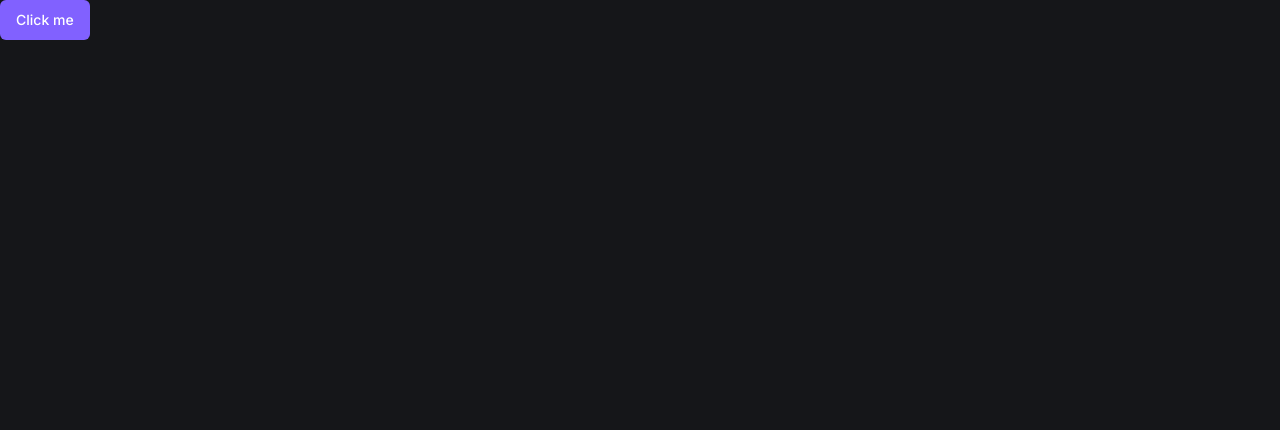
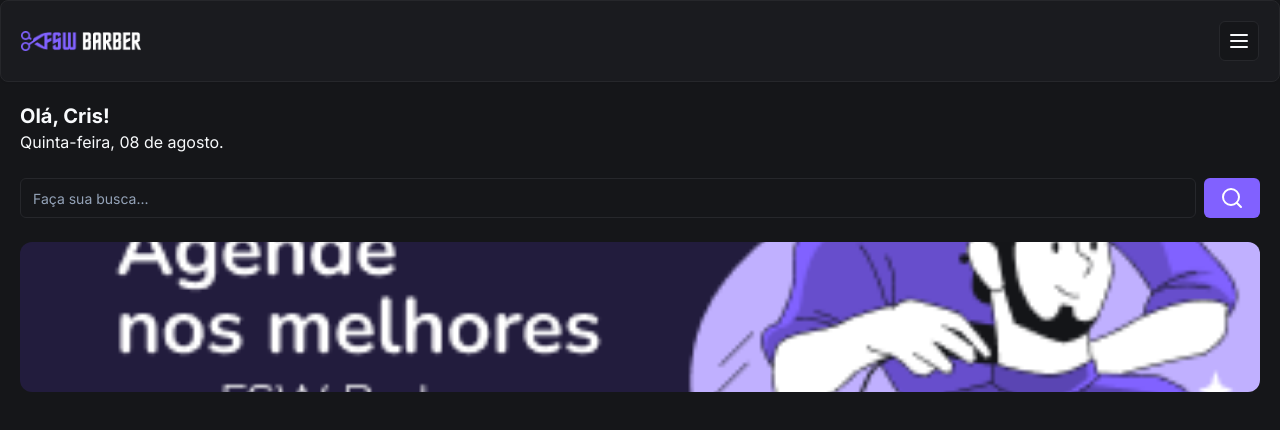
Before and after one commit to CrislandePereira/fswBarber, a Next.js app: page / in a window 1280 px wide. Shown: the top 430 px of the page. Built offline with nearby package versions, Linux system fonts and the light colour scheme.

Commit message:
feat: add Header component and Banner

```diff
--- /dev/null
+++ b/app/_components/header.tsx
@@ -0,0 +1,19 @@
+import Image from "next/image"
+import { Card, CardContent } from "./ui/card"
+import { Button } from "./ui/button"
+import { MenuIcon } from "lucide-react"
+
+const Header = () => {
+  return (
+    <Card>
+      <CardContent className="flex flex-row items-center justify-between p-5">
+        <Image alt="FSW Barber" src="/logo.png" height={18} width={120} />
+        <Button size="icon" variant="outline">
+          <MenuIcon />
+        </Button>
+      </CardContent>
+    </Card>
+  )
+}
+
+export default Header
--- a/components/ui/button.tsx
+++ b/app/_components/ui/button.tsx
@@ -30,7 +30,7 @@
       variant: "default",
       size: "default",
     },
-  }
+  },
 )
 
 export interface ButtonProps
@@ -49,7 +49,7 @@
         {...props}
       />
     )
-  }
+  },
 )
 Button.displayName = "Button"
 
--- /dev/null
+++ b/app/_components/ui/card.tsx
@@ -0,0 +1,79 @@
+import * as React from "react"
+
+import { cn } from "@/app/_lib/utils"
+
+const Card = React.forwardRef<
+  HTMLDivElement,
+  React.HTMLAttributes<HTMLDivElement>
+>(({ className, ...props }, ref) => (
+  <div
+    ref={ref}
+    className={cn(
+      "rounded-lg border bg-card text-card-foreground shadow-sm",
+      className,
+    )}
+    {...props}
+  />
+))
+Card.displayName = "Card"
+
+const CardHeader = React.forwardRef<
+  HTMLDivElement,
+  React.HTMLAttributes<HTMLDivElement>
+>(({ className, ...props }, ref) => (
+  <div
+    ref={ref}
+    className={cn("flex flex-col space-y-1.5 p-6", className)}
+    {...props}
+  />
+))
+CardHeader.displayName = "CardHeader"
+
+const CardTitle = React.forwardRef<
+  HTMLParagraphElement,
+  React.HTMLAttributes<HTMLHeadingElement>
+>(({ className, ...props }, ref) => (
+  <h3
+    ref={ref}
+    className={cn(
+      "text-2xl font-semibold leading-none tracking-tight",
+      className,
+    )}
+    {...props}
+  />
+))
+CardTitle.displayName = "CardTitle"
+
+const CardDescription = React.forwardRef<
+  HTMLParagraphElement,
+  React.HTMLAttributes<HTMLParagraphElement>
+>(({ className, ...props }, ref) => (
+  <p
+    ref={ref}
+    className={cn("text-sm text-muted-foreground", className)}
+    {...props}
+  />
+))
+CardDescription.displayName = "CardDescription"
+
+const CardContent = React.forwardRef<
+  HTMLDivElement,
+  React.HTMLAttributes<HTMLDivElement>
+>(({ className, ...props }, ref) => (
+  <div ref={ref} className={cn("p-6 pt-0", className)} {...props} />
+))
+CardContent.displayName = "CardContent"
+
+const CardFooter = React.forwardRef<
+  HTMLDivElement,
+  React.HTMLAttributes<HTMLDivElement>
+>(({ className, ...props }, ref) => (
+  <div
+    ref={ref}
+    className={cn("flex items-center p-6 pt-0", className)}
+    {...props}
+  />
+))
+CardFooter.displayName = "CardFooter"
+
+export { Card, CardHeader, CardFooter, CardTitle, CardDescription, CardContent }
--- a/app/page.tsx
+++ b/app/page.tsx
@@ -1,7 +1,35 @@
-import { Button } from "@/components/ui/button"
+import { SearchIcon } from "lucide-react"
+import Header from "./_components/header"
+import { Button } from "./_components/ui/button"
+import { Input } from "@/components/ui/input"
+import Image from "next/image"
 
 const Home = () => {
-  return <Button>Click me</Button>
+  return (
+    <div>
+      <Header />
+      <div className="p-5">
+        <h2 className="text-xl font-bold">Olá, Cris!</h2>
+        <p>Quinta-feira, 08 de agosto.</p>
+
+        <div className="mt-6 flex items-center gap-2">
+          <Input placeholder="Faça sua busca..." />
+          <Button>
+            <SearchIcon />
+          </Button>
+        </div>
+
+        <div className="relative mt-6 h-[150px] w-full">
+          <Image
+            alt="Agende nos melhores com FWS Barber"
+            src="/banner-01.png"
+            fill
+            className="rounded-xl object-cover"
+          />
+        </div>
+      </div>
+    </div>
+  )
 }
 
 export default Home
--- /dev/null
+++ b/components/ui/input.tsx
@@ -0,0 +1,25 @@
+import * as React from "react";
+
+import { cn } from "@/app/_lib/utils";
+
+export interface InputProps
+  extends React.InputHTMLAttributes<HTMLInputElement> {}
+
+const Input = React.forwardRef<HTMLInputElement, InputProps>(
+  ({ className, type, ...props }, ref) => {
+    return (
+      <input
+        type={type}
+        className={cn(
+          "flex h-10 w-full rounded-md border border-input bg-background px-3 py-2 text-sm ring-offset-background file:border-0 file:bg-transparent file:text-sm file:font-medium placeholder:text-muted-foreground focus-visible:outline-none focus-visible:ring-2 focus-visible:ring-ring focus-visible:ring-offset-2 disabled:cursor-not-allowed disabled:opacity-50",
+          className,
+        )}
+        ref={ref}
+        {...props}
+      />
+    );
+  },
+);
+Input.displayName = "Input";
+
+export { Input };
```
Also changed, not shown: public/banner-01.png (added), public/logo.png (added).
